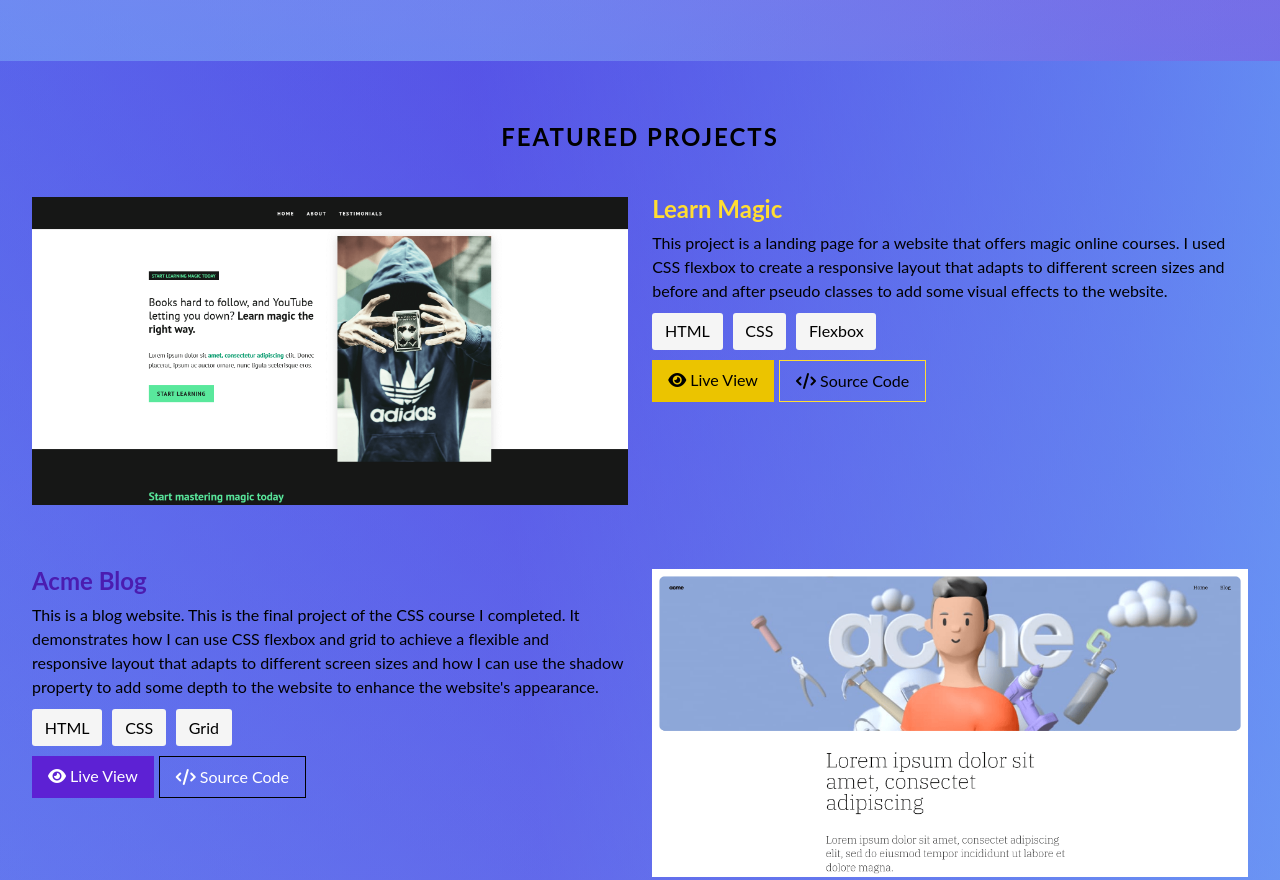
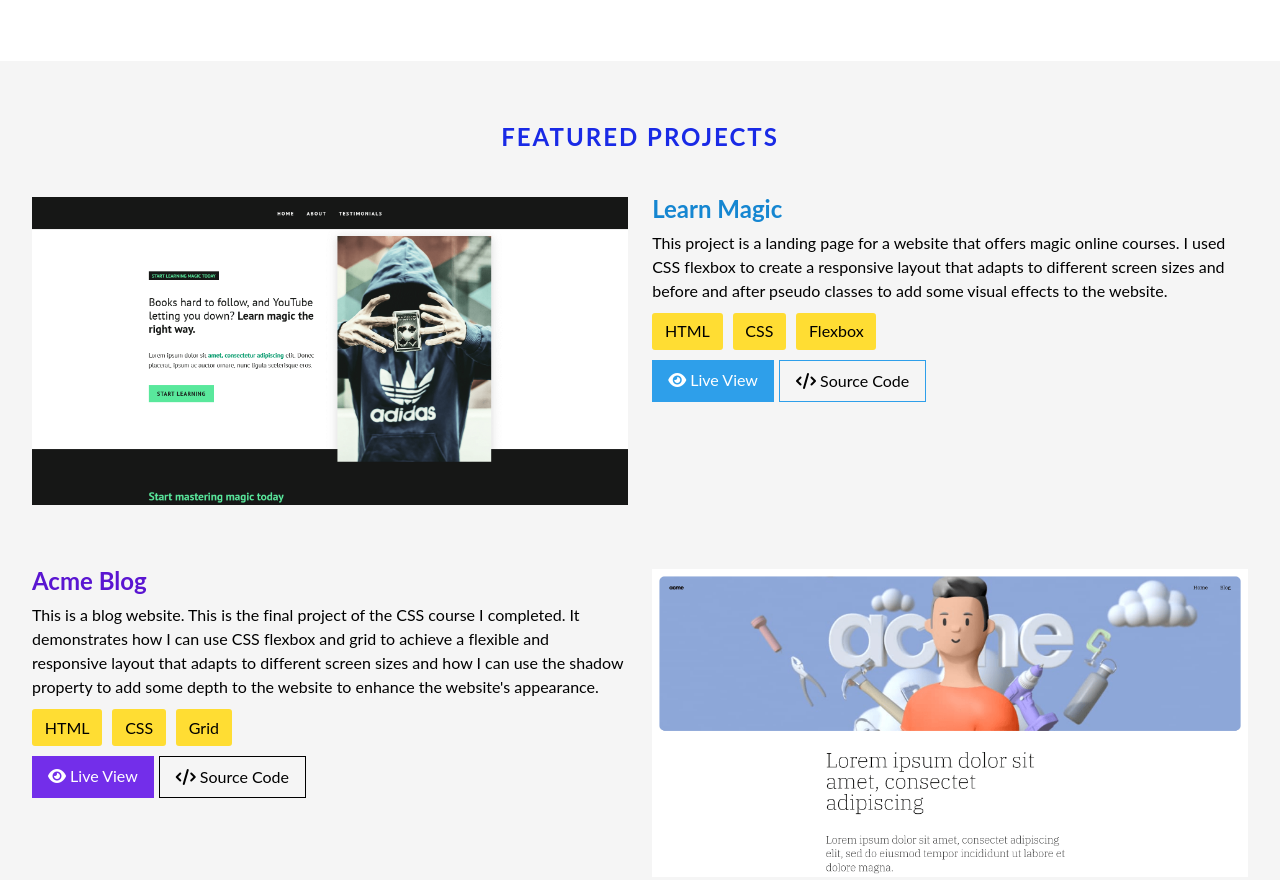
Before and after one commit to itsmacr8/personal-website, a website built with Vite: page index.html in a window 1280 px wide. Shown: the part 1760-2640 px from the top of the page. Built offline with nearby package versions, Linux system fonts and the light colour scheme.

Commit message:
Update website theme color

```diff
--- a/src/components/Loader/Loader.scss
+++ b/src/components/Loader/Loader.scss
@@ -23,7 +23,7 @@
     bottom: 0;
     width: 10px;
     height: 50%;
-    background-color: var(--tertiary-300);
+    background-color: var(--accent-400);
     transform-origin: center bottom;
     box-shadow: 1px 1px 0 rgba(0, 0, 0, 0.2);
 
@@ -42,7 +42,7 @@
     left: 0;
     width: 10px;
     height: 10px;
-    background-color: var(--tertiary-400);
+    background-color: var(--accent-500);
     border-radius: 50%;
     animation: ball 4s infinite;
   }
--- a/src/sass/abstracts/_variables.scss
+++ b/src/sass/abstracts/_variables.scss
@@ -1,10 +1,13 @@
 // 400 is the base color. After that it depends on the lightness of hsl.
 :root {
-    --primary-400: hsl(259, 73%, 40%);
-    --primary-500: hsl(260, 73%, 48%);
-    --secondary-400: hsl(243, 76%, 59%);
-    --tertiary-300: hsl(50, 100%, 46%);
-    --tertiary-400: hsl(50, 100%, 60%);
+    --primary-400: hsl(262, 82%, 45%);
+    --primary-500: hsl(262, 82%, 55%);
+    --secondary-400: hsl(204, 82%, 45%);
+    --secondary-500: hsl(204, 82%, 55%);
+    --tertiary-400: hsl(235, 80%, 50%);
+    --tertiary-500: hsl(235, 80%, 60%);
+    --accent-400: hsl(50, 100%, 50%);
+    --accent-500: hsl(50, 100%, 60%);
 
     --success-400: hsl(134, 61%, 30%);
     --success-500: hsl(134, 61%, 90%);
--- a/src/sass/base/_typography.scss
+++ b/src/sass/base/_typography.scss
@@ -22,5 +22,5 @@ h3 {
 }
 
 .text-primary {
-    color: var(--tertiary-400);
+    color: var(--accent-500);
 }
--- a/src/sass/base/_utilities.scss
+++ b/src/sass/base/_utilities.scss
@@ -2,12 +2,8 @@ section {
     padding-block: var(--space-6);
 }
 
-section:nth-child(odd){
-    background: linear-gradient(265.21deg, var(--gradient-300) -16.97%, var(--gradient-400) 56.66%) no-repeat center/cover, linear-gradient(90.34deg, var(--gradient-500) -73.79%, var(--gradient-300) 87.88%) no-repeat center/cover, linear-gradient(0deg, var(--gradient-500), var(--gradient-400)) no-repeat center/cover;
-}
-
 section:nth-child(even){
-    background: linear-gradient(265.21deg, var(--gradient-500) -16.97%, var(--gradient-400) 56.66%) no-repeat center/cover, linear-gradient(90.34deg, var(--gradient-500) -73.79%, var(--gradient-300) 87.88%) no-repeat center/cover, linear-gradient(0deg, var(--gradient-500), var(--secondary-400)) no-repeat center/cover;
+    background-color: var(--grey-300);
 }
 
 .container {
@@ -70,6 +66,7 @@ section:nth-child(even){
 .section-heading {
     text-transform: uppercase;
     letter-spacing: 2px;
+    color: var(--tertiary-400);
 }
 
 .page-layout {
--- a/src/sass/components/_footer.scss
+++ b/src/sass/components/_footer.scss
@@ -11,7 +11,7 @@
 }
 .developer-link {
     @include linkStyle;
-    color: var(--secondary-400);
+    color: var(--tertiary-400);
     @include transitionEaseInOut(color);
 }
 .social{
--- a/src/sass/components/_form.scss
+++ b/src/sass/components/_form.scss
@@ -12,6 +12,7 @@
 label {
     display: block;
     font-weight: bold;
+    color: var(--primary-400);
 }
 
 input,
--- a/src/sass/components/_menu.scss
+++ b/src/sass/components/_menu.scss
@@ -1,5 +1,5 @@
 header {
-    background-color: var(--secondary-400);
+    background-color: var(--primary-400);
     padding-block: var(--space-3);
 }
 
@@ -36,7 +36,7 @@ header {
     height: 100dvh;
     width: 60vw;
     padding: 1.5rem 1.5rem 0 0;
-    background-color: var(--black);
+    background-color: var(--primary-500);
     @include transitionEaseInOut(left);
     @include respond(tab-port) {
         position: static;
@@ -106,7 +106,7 @@ header {
         }
         &:hover,
         &--active {
-            color: var(--tertiary-400);
+            color: var(--accent-500);
         }
     }
 }
--- a/src/sass/components/_project.scss
+++ b/src/sass/components/_project.scss
@@ -9,17 +9,23 @@
     @include flexWrap(var(--space-2));
     justify-content: space-between;
 
+    .btn--outline {
+        --color-btn: var(--black);
+        &:hover {
+            --color-btn: var(--white);
+        }
+    }
+
     &__details {
         @include flexColumn(var(--space-2));
 
         &--order {
-            --color: var(--tertiary-400);
-            --background: var(--tertiary-300);
-            --border: 1px solid var(--tertiary-400);
-            --color-btn: var(--black);
+            --color: var(--secondary-400);
+            --background: var(--secondary-500);
+            --border: 1px solid var(--secondary-500);
 
             & .btn:hover, & .btn--outline:hover {
-                --background: var(--tertiary-400);
+                --background: var(--secondary-400);
             }
             @include respond(tab-port) {
                 order: 1;
@@ -33,7 +39,7 @@
 
     &__tag {
         padding: 0.4rem 0.8rem;
-        background-color: var(--grey-300);
+        background-color: var(--accent-500);
         border-radius: 3px;
 
         &-list {
```
